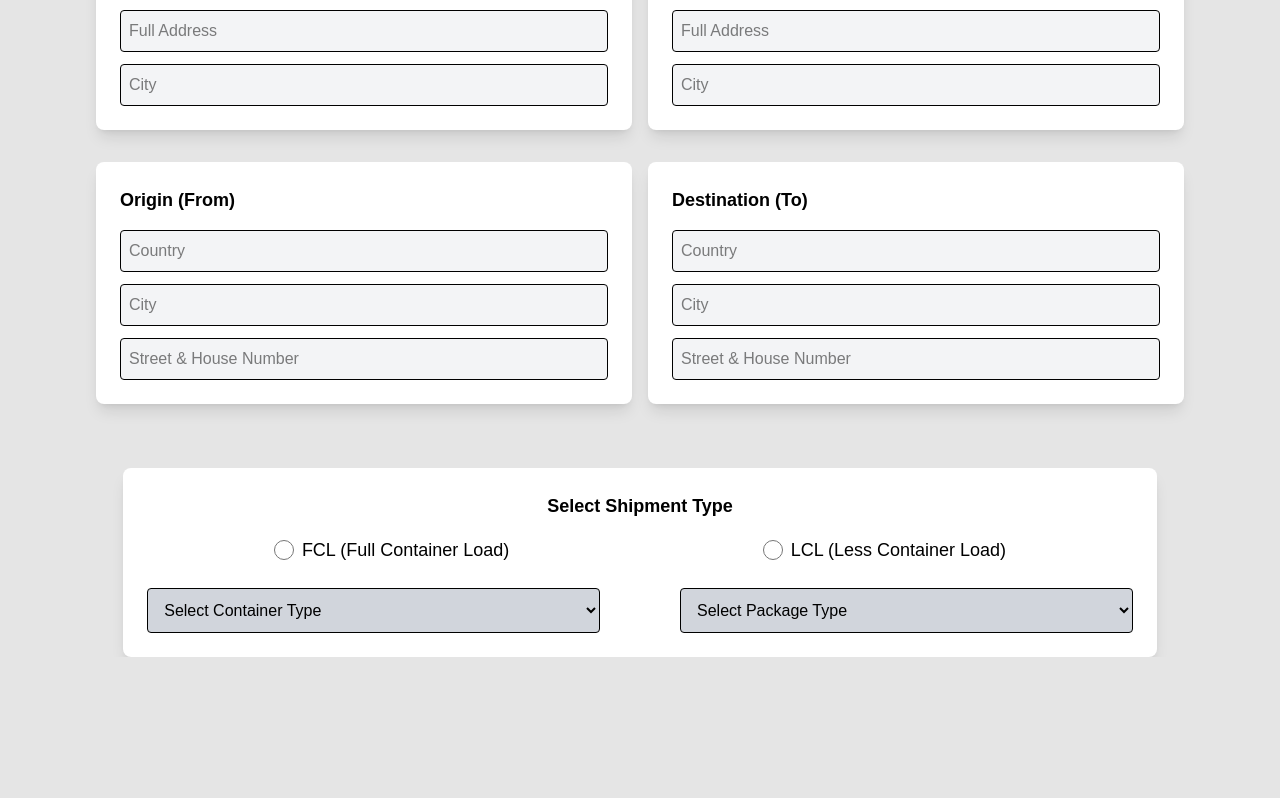
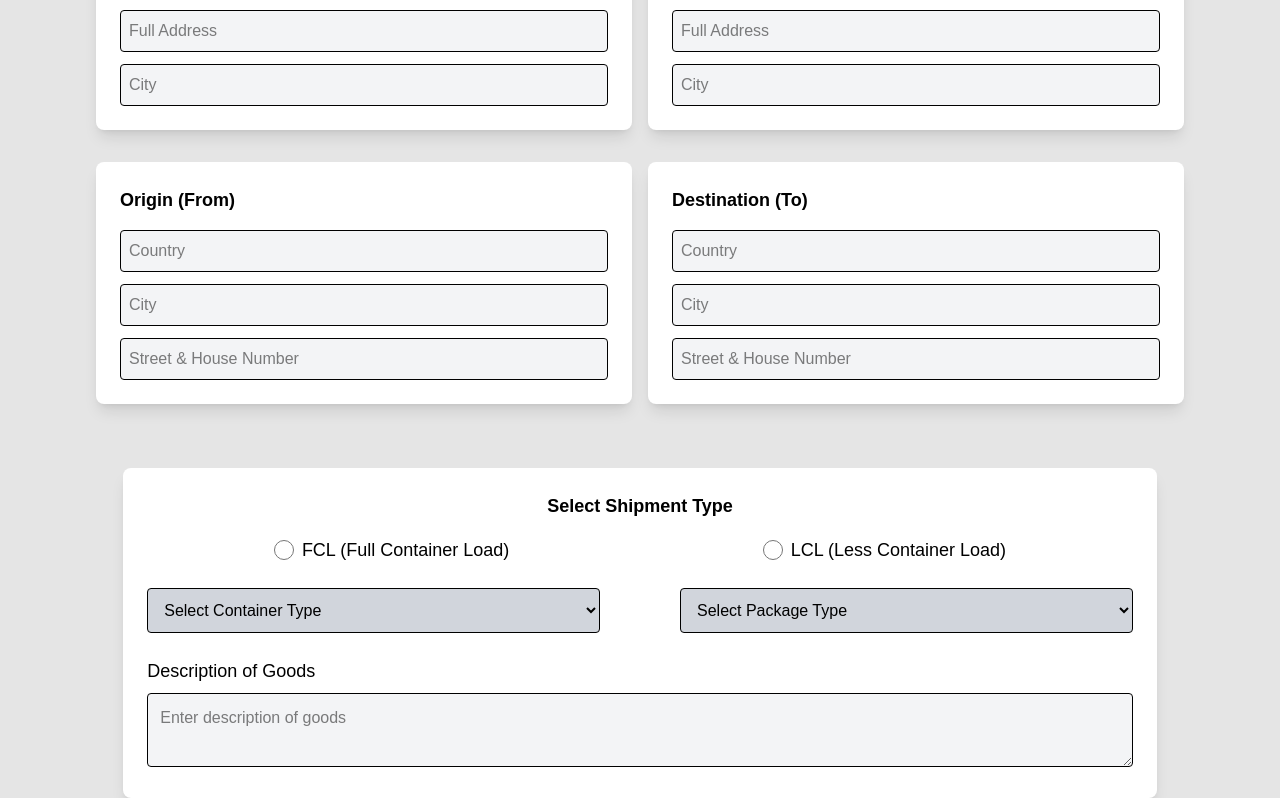
Before and after one commit to AlketKuehne/aquavinci, a Next.js app: page /shipment in a window 1280 px wide. Shown: the part 388-1186 px from the top of the page. Before the commit the page ends 1045 px from the top, so only its background shows below. Built offline with nearby package versions, Linux system fonts and the light colour scheme.

Commit message:
edited box with dropdowns

```diff
--- a/app/shipment/page.tsx
+++ b/app/shipment/page.tsx
@@ -144,6 +144,16 @@ export default function ShipmentPage() {
                 <option value="barrel">Barrel</option>
               </select>
             </div>
+
+            {/* Beschreibung der Waren */}
+            <div className="mt-6">
+              <label className="block text-lg font-medium mb-2">Description of Goods</label>
+              <textarea
+                rows={2}
+                placeholder="Enter description of goods"
+                className="w-full p-3 border rounded bg-gray-100"
+              ></textarea>
+            </div>
           </div>
         </div>
       </div>
```
